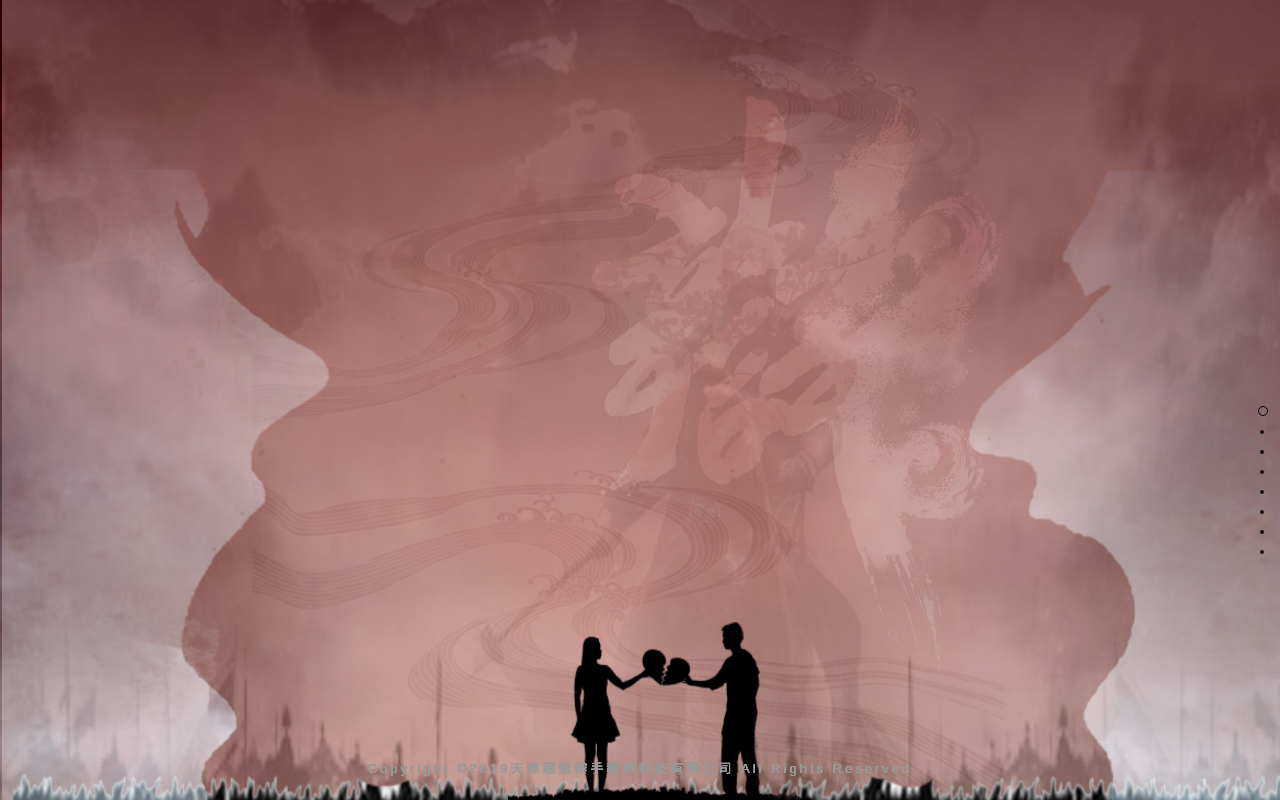
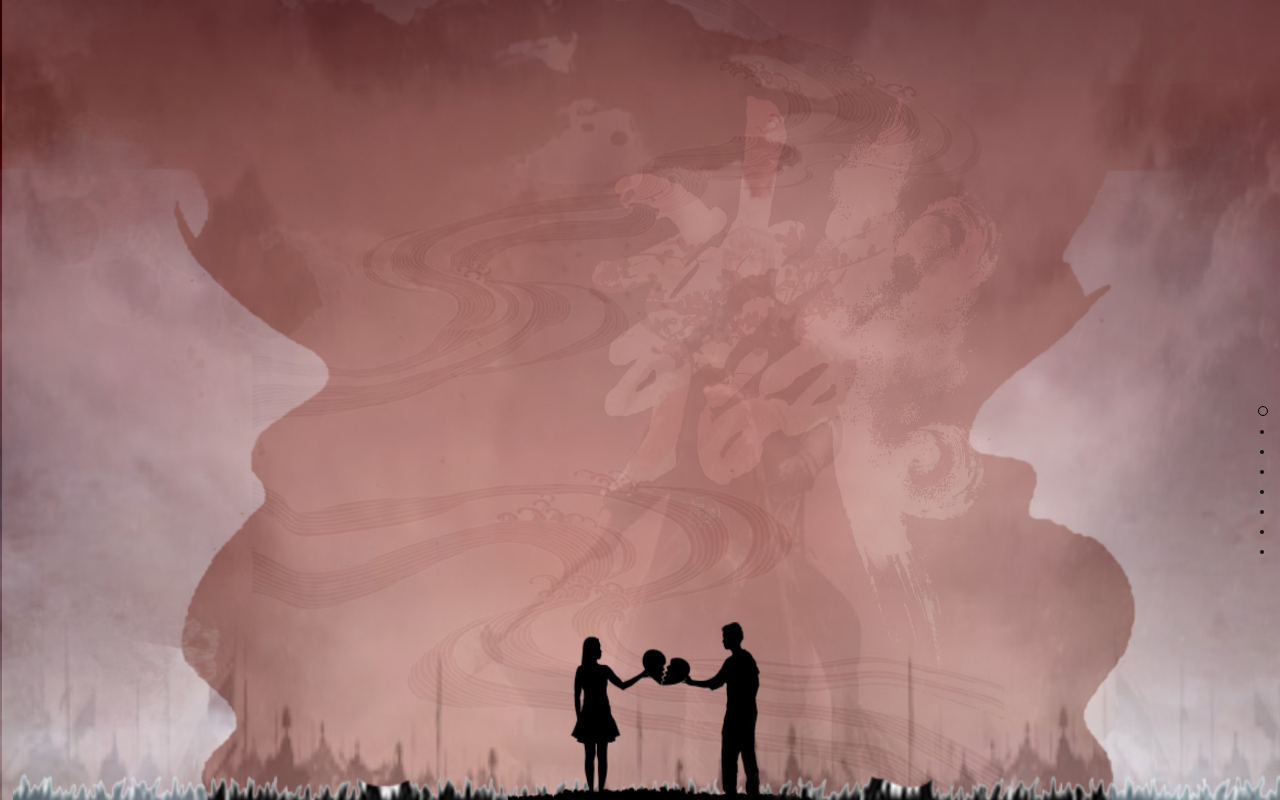
Before and after one commit to 158555/debate, a plain HTML site: page index.html in a window 1280 px wide. Drawn offline with Linux system fonts and the light colour scheme.

Commit message:
removed cr

```diff
--- a/index.html
+++ b/index.html
@@ -312,7 +312,7 @@
 
 
             <div class="footer">
-                <p>Copyright ©2019天津超级辩手教育科技有限公司 All Rights Reserved</p>
+                <p> </p>
             </div>
         </section>
 
@@ -648,7 +648,7 @@
 
 
             <div class="footer">
-                <p>Copyright ©2019天津超级辩手教育科技有限公司 All Rights Reserved</p>
+                <p> </p>
             </div>
         </section>
 
@@ -988,7 +988,7 @@
 
 
             <div class="footer">
-                <p>Copyright ©2019天津超级辩手教育科技有限公司 All Rights Reserved</p>
+                <p> </p>
             </div>
         </section>
 
@@ -1331,7 +1331,7 @@
 
 
             <div class="footer">
-                <p>Copyright ©2019天津超级辩手教育科技有限公司 All Rights Reserved</p>
+                <p> </p>
             </div>
         </section>
 
@@ -1667,7 +1667,7 @@
 
 
             <div class="footer">
-                <p>Copyright ©2019天津超级辩手教育科技有限公司 All Rights Reserved</p>
+                <p> </p>
             </div>
         </section>
 
@@ -2003,7 +2003,7 @@
 
 
             <div class="footer">
-                <p>Copyright ©2019天津超级辩手教育科技有限公司 All Rights Reserved</p>
+                <p> </p>
             </div>
         </section>
 
@@ -2339,7 +2339,7 @@
 
 
             <div class="footer">
-                <p>Copyright ©2019天津超级辩手教育科技有限公司 All Rights Reserved</p>
+                <p> </p>
             </div>
         </section>
 
```
